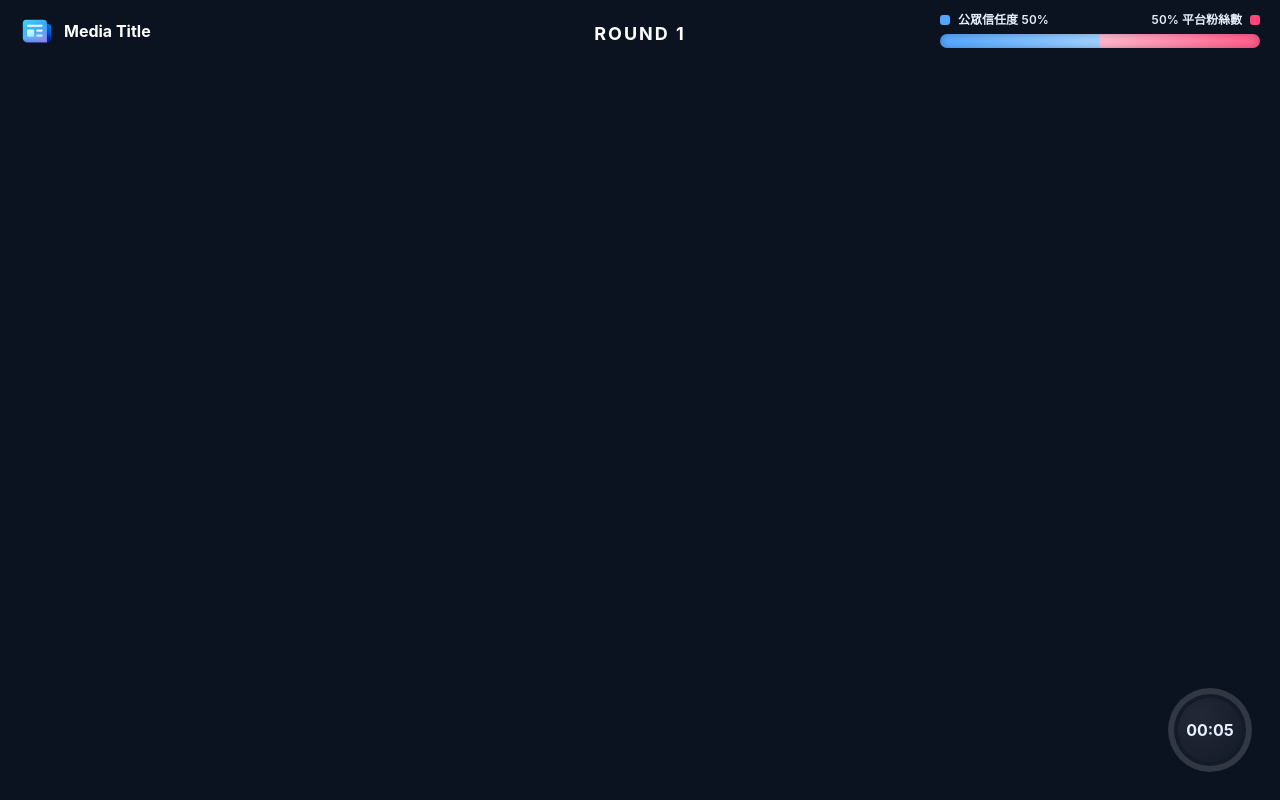
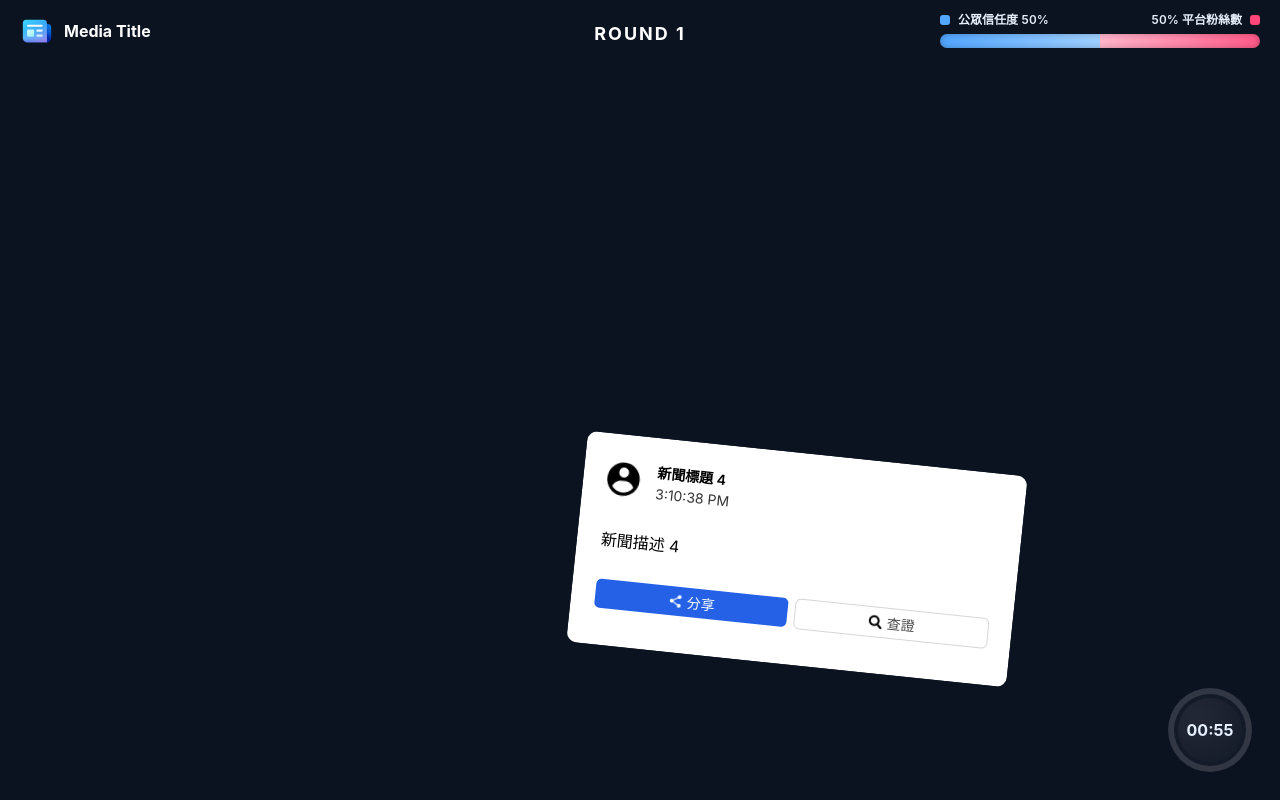
Before and after one commit to JiaXiang114462003/media-literacy-game, a React (Vite) app: page / in a window 1280 px wide. Built offline with nearby package versions, Linux system fonts and the light colour scheme.

Commit message:
feat:將卡片相關的邏輯、操作整合好

```diff
--- a/src/App.jsx
+++ b/src/App.jsx
@@ -14,7 +14,7 @@ function App() {
 				<GameScreen
 					round={round}
 					initialTrust={trust}
-					initialTime={10}
+					initialTime={60}
 					onTimeUp={(finalTrust) => {
 						// 存下遊戲結束時的 trust 值，確保 ResultScreen 顯示一致
 						setTrust(typeof finalTrust === 'number' ? finalTrust : trust);
--- a/src/components/Game/NewsCard.jsx
+++ b/src/components/Game/NewsCard.jsx
@@ -1,11 +1,11 @@
-import React, { useState } from "react";
-import user from "../../assets/user.png";
-import verify from "../../assets/verify.png";
-import close from "../../assets/close.png";
-import loading from "../../assets/loading.png";
-import share from "../../assets/share.png";
-import "../../styles/card.css";
-import { CARD_STATUS } from "../../data/newsDatabase";
+import React, { useState } from 'react';
+import user from '../../assets/user.png';
+import verify from '../../assets/verify.png';
+import close from '../../assets/close.png';
+import loading from '../../assets/loading.png';
+import share from '../../assets/share.png';
+import '../../styles/card.css';
+import { CARD_STATUS } from '../../data/newsDatabase';
 /**
  * 新聞卡片元件
  * 用於顯示漂浮的新聞卡片 (Feed item)
@@ -31,29 +31,29 @@ export default function NewsCard({
 			<div
 				className="news-card"
 				style={{
-          position: "absolute",
+					position: 'absolute',
 					top: `${top}px`,
 					left: `${left}px`,
-          width: "442px",
-          height: "212px",
-          padding: "20px",
-          display: "flex",
-          flexDirection: "column",
-          gap: "28px",
-          borderRadius: "10px",
+					width: '442px',
+					height: '212px',
+					padding: '20px',
+					display: 'flex',
+					flexDirection: 'column',
+					gap: '28px',
+					borderRadius: '10px',
 					border:
 						news.isVerified && news.isReal
-              ? "4px solid #23C25F"
+							? '4px solid #23C25F'
 							: news.isVerified && !news.isReal
-              ? "4px solid #D83232"
-              : "4px solid transparent",
+							? '4px solid #D83232'
+							: '4px solid transparent',
 					boxShadow:
 						news.status === CARD_STATUS.verifying
-              ? "0px 0px 20px 0px #FFD865"
-              : "none",
-          filter: news.status === CARD_STATUS.disabled ? "blur(1.5px)" : "none",
-          pointerEvents: news.status === CARD_STATUS.disabled ? "none" : "auto",
-          cursor: news.status === CARD_STATUS.disabled ? "default" : "pointer",
+							? '0px 0px 20px 0px #FFD865'
+							: 'none',
+					filter: news.status === CARD_STATUS.disabled ? 'blur(1.5px)' : 'none',
+					pointerEvents: news.status === CARD_STATUS.disabled ? 'none' : 'auto',
+					cursor: news.status === CARD_STATUS.disabled ? 'default' : 'pointer',
 					transform: `rotate(${rotation}deg)`,
 					zIndex: isHovered ? 1000 : 1,
 				}}
@@ -62,46 +62,47 @@ export default function NewsCard({
 			>
 				<div
 					style={{
-            display: "flex",
-            justifyContent: "space-between",
-            alignItems: "center",
+						display: 'flex',
+						justifyContent: 'space-between',
+						alignItems: 'center',
 					}}
 				>
 					<div
 						style={{
-              display: "flex",
-              gap: "16px",
-              justifyContent: "start",
-              alignItems: "center",
+							display: 'flex',
+							gap: '16px',
+							justifyContent: 'start',
+							alignItems: 'center',
 						}}
 					>
-            <div style={{ width: "33.33px", height: "33.33px" }}>
+						<div style={{ width: '33.33px', height: '33.33px' }}>
 							<img src={user} alt="user" />
 						</div>
 						<div
 							style={{
-                display: "flex",
-                flexDirection: "column",
+								display: 'flex',
+								flexDirection: 'column',
 							}}
 						>
 							<div
 								style={{
-                  fontSize: "14px",
-                  fontWeight: "400",
-                  lineHeight: "150%",
+									fontSize: '14px',
+									fontWeight: '600',
+									lineHeight: '150%',
+									color: '#000000',
 								}}
 							>
 								{news.title}
 							</div>
 							<div
 								style={{
-                  fontSize: "14px",
-                  fontWeight: "400",
-                  lineHeight: "150%",
-                  color: "#B0B0B0",
+									fontSize: '14px',
+									fontWeight: '400',
+									lineHeight: '150%',
+									color: '#333333',
 								}}
 							>
-                {new Date().toLocaleTimeString()}
+								{new Date(news.createdAt).toLocaleTimeString()}
 							</div>
 						</div>
 					</div>
@@ -110,55 +111,55 @@ export default function NewsCard({
 						<div
 							className="status-badge"
 							style={{
-                display: news.isVerified ? "block" : "none",
-                padding: "4px 16px",
-                borderRadius: "100px",
-                backgroundColor: news.isReal ? "#23C25F" : "#D83232",
-                color: "#fff",
-                fontSize: "14px",
-                fontWeight: "600",
-                lineHeight: "150%",
+								display: news.isVerified ? 'block' : 'none',
+								padding: '4px 16px',
+								borderRadius: '100px',
+								backgroundColor: news.isReal ? '#23C25F' : '#D83232',
+								color: '#fff',
+								fontSize: '14px',
+								fontWeight: '600',
+								lineHeight: '150%',
 							}}
 						>
-              {news.isReal ? "TRUE" : "FALSE"}
+							{news.isReal ? 'TRUE' : 'FALSE'}
 						</div>
 					</div>
 				</div>
 
-        <div style={{ fontSize: "16px", lineHeight: "150%" }}>
+				<div style={{ fontSize: '16px', lineHeight: '150%', color: '#000000' }}>
 					{news.description}
 				</div>
 
 				{!(news.isVerified && !news.isReal) && (
 					<div
 						style={{
-              display: "flex",
-              gap: "8px",
-              justifyContent: "center",
+							display: 'flex',
+							gap: '8px',
+							justifyContent: 'center',
 						}}
 					>
 						<div
 							className={`share-btn ${
 								news.status === CARD_STATUS.verifying ||
 								(news.isVerified && !news.isReal)
-                  ? "disabled"
-                  : ""
+									? 'disabled'
+									: ''
 							}`}
 							style={{
-                maxWidth: "197px",
-                paddingTop: "4px",
-                paddingBottom: "4px",
-                width: "100%",
+								maxWidth: '197px',
+								paddingTop: '4px',
+								paddingBottom: '4px',
+								width: '100%',
 
-                color: "#fff",
-                fontSize: "14px",
-                borderRadius: "5px",
-                lineHeight: "150%",
-                textAlign: "center",
-                display: "flex",
-                alignItems: "center",
-                justifyContent: "center",
-                gap: "4px",
+								color: '#fff',
+								fontSize: '14px',
+								borderRadius: '5px',
+								lineHeight: '150%',
+								textAlign: 'center',
+								display: 'flex',
+								alignItems: 'center',
+								justifyContent: 'center',
+								gap: '4px',
 							}}
 							onClick={() => {
 								if (
@@ -175,21 +176,21 @@ export default function NewsCard({
 						</div>
 						<div
 							className={`verify-btn ${
-                news.status === CARD_STATUS.verifying ? "disabled" : ""
+								news.status === CARD_STATUS.verifying ? 'disabled' : ''
 							}`}
 							style={{
-                maxWidth: "197px",
-                width: "100%",
-                paddingTop: "4px",
-                paddingBottom: "4px",
-                fontSize: "14px",
-                borderRadius: "5px",
-                lineHeight: "150%",
-                textAlign: "center",
-                display: "flex",
-                alignItems: "center",
-                justifyContent: "center",
-                gap: "4px",
+								maxWidth: '197px',
+								width: '100%',
+								paddingTop: '4px',
+								paddingBottom: '4px',
+								fontSize: '14px',
+								borderRadius: '5px',
+								lineHeight: '150%',
+								textAlign: 'center',
+								display: 'flex',
+								alignItems: 'center',
+								justifyContent: 'center',
+								gap: '4px',
 							}}
 							onClick={() => {
 								handleVerifyCard(news);
@@ -211,11 +212,12 @@ export default function NewsCard({
 									handleVerifyCard(news);
 								}}
 							>
-                {news.isVerified && (news.isReal ? "忽略" : "忽略")}
-                {news.status === CARD_STATUS.verifying && "查證中"}
-                {(news.status === CARD_STATUS.default ||
+								{news.isVerified ? '忽略' : null}
+								{news.status === CARD_STATUS.verifying && '查證中'}
+								{!news.isVerified &&
+									(news.status === CARD_STATUS.default ||
 										news.status === CARD_STATUS.disabled) &&
-                  "查證"}
+									'查證'}
 							</div>
 						</div>
 					</div>
@@ -225,64 +227,69 @@ export default function NewsCard({
 				<div
 					className="news-card-modal"
 					style={{
-            position: "absolute",
-
-            zIndex: 1000,
-            width: "100%",
-            height: "100%",
-            backgroundColor: "rgba(0, 0, 0, 0.9)",
+						position: 'fixed',
+						top: 0,
+						left: 0,
+						zIndex: 2000,
+						width: '100vw',
+						height: '100vh',
+						backgroundColor: 'rgba(0, 0, 0, 0.75)',
+						display: 'flex',
+						alignItems: 'center',
+						justifyContent: 'center',
 					}}
 				>
 					<div
 						style={{
-              display: "flex",
-              position: "absolute",
-              top: "50%",
-              left: "50%",
-              transform: "translate(-50%, -50%)",
-              flexDirection: "column",
-              width: "808px",
-              height: "370px",
+							display: 'flex',
+							flexDirection: 'column',
+							width: '808px',
+							maxWidth: '100%',
+							maxHeight: 'calc(100% - 80px)',
+							borderRadius: '16px',
+							overflow: 'hidden',
+							backgroundColor: '#fff',
 						}}
 					>
 						<div
 							style={{
-                paddingLeft: "16px",
-                paddingTop: "18.5px",
-                paddingBottom: "18.5px",
-                borderRadius: "16px 16px 0 0",
-                backgroundColor: "#F4F4F4",
-                fontSize: "16px",
-                fontWeight: "600",
-                lineHeight: "150%",
+								paddingLeft: '16px',
+								paddingTop: '18.5px',
+								paddingBottom: '18.5px',
+								borderRadius: '16px 16px 0 0',
+								backgroundColor: '#F4F4F4',
+								fontSize: '16px',
+								fontWeight: '600',
+								lineHeight: '150%',
+								color: '#000000',
 							}}
 						>
 							請選擇發佈標題
 						</div>
 						<div
 							style={{
-                display: "flex",
-                flexDirection: "column",
-                backgroundColor: "white",
-                alignItems: "center",
-                gap: "16px",
-                padding: "24px 16px",
+								display: 'flex',
+								flexDirection: 'column',
+								backgroundColor: 'white',
+								alignItems: 'center',
+								gap: '16px',
+								padding: '24px 16px',
 							}}
 						>
 							{news.titles.map((title, index) => (
 								<div
 									key={index}
 									className={`modal-btn ${
-                    selectedTitleIndex === index ? "selected" : ""
+										selectedTitleIndex === index ? 'selected' : ''
 									}`}
 									style={{
-                    width: "100%",
-                    padding: "15.5px 16px",
-                    borderRadius: "5px",
-                    cursor: "pointer",
-                    fontSize: "16px",
-                    fontWeight: "600",
-                    lineHeight: "150%",
+										width: '100%',
+										padding: '15.5px 16px',
+										borderRadius: '5px',
+										cursor: 'pointer',
+										fontSize: '16px',
+										fontWeight: '600',
+										lineHeight: '150%',
 									}}
 									onClick={() => {
 										setSelectedTitleIndex(index);
@@ -295,22 +302,22 @@ export default function NewsCard({
 						</div>
 						<div
 							style={{
-                display: "flex",
-                justifyContent: "center",
+								display: 'flex',
+								justifyContent: 'center',
 							}}
 						>
 							<div
 								className="cancel-btn"
 								style={{
-                  borderRadius: "0 0 16px 16px",
-                  backgroundColor: "#F4F4F4",
-                  width: "100%",
-                  textAlign: "center",
-                  padding: "20px 0",
-                  cursor: "pointer",
-                  fontSize: "18px",
-                  fontWeight: "600",
-                  lineHeight: "150%",
+									borderRadius: '0 0 16px 16px',
+									backgroundColor: '#F4F4F4',
+									width: '100%',
+									textAlign: 'center',
+									padding: '20px 0',
+									cursor: 'pointer',
+									fontSize: '18px',
+									fontWeight: '600',
+									lineHeight: '150%',
 								}}
 								onClick={() => {
 									setIsOpen(false);
--- a/src/components/Screens/GameScreen/GameScreen.jsx
+++ b/src/components/Screens/GameScreen/GameScreen.jsx
@@ -2,6 +2,8 @@ import React, { useEffect, useState } from 'react';
 import '../../Layout/Layout.css';
 import './GameScreen.css';
 import Layout from '../../Layout/Layout';
+import NewsCard from '../../Game/NewsCard';
+import { useCardsGame } from '../../../hooks/useCardsGame';
 
 /**
  * GameScreen
@@ -18,6 +20,8 @@ export default function GameScreen({
 }) {
 	const [trust, setTrust] = useState(initialTrust);
 	const [seconds, setSeconds] = useState(initialTime);
+
+	const { newsCards, handleVerifyCard, handleShareCard } = useCardsGame();
 
 	// 當前需求：紅色區域等於 100 - trust
 	const fans = Math.max(0, Math.min(100, 100 - trust));
@@ -63,8 +67,20 @@ export default function GameScreen({
 	return (
 		<div className="game-screen">
 			<Layout round={round} trust={trust} fans={fans} barStyle={barStyle}>
-				{/* 這裡插入 NewsCard（其他人會實作），暫留 placeholder */}
-				<div className="news-placeholder" />
+				{/* 新聞卡片容器：使用 hook 產生的 newsCards 動態渲染 */}
+				<div style={{ position: 'relative', width: '100%', height: '100%' }}>
+					{newsCards.map((news) => (
+						<NewsCard
+							key={news.id}
+							news={news}
+							top={news.top}
+							left={news.left}
+							rotation={news.rotation}
+							handleVerifyCard={handleVerifyCard}
+							handleShareCard={handleShareCard}
+						/>
+					))}
+				</div>
 			</Layout>
 
 			{/* 右下倒數圓形 */}
--- a/src/components/Screens/ResultScreen/ResultScreen.jsx
+++ b/src/components/Screens/ResultScreen/ResultScreen.jsx
@@ -32,7 +32,7 @@ export default function ResultScreen({
 					{/* 根據回合顯示：Round1 顯示階段完成文字；Round2+ 顯示稱號 */}
 					{(function renderSubtitle() {
 						if (round === 1) {
-							return <p className="result-sub">第一階段數據已擷取。</p>;
+							return <p className="result-sub">第一階段已完成</p>;
 						}
 						const diff = trust - fans; // 正值代表 trust 較高
 						let title = '雜訊煉金師';
--- a/src/hooks/useCardsGame.js
+++ b/src/hooks/useCardsGame.js
@@ -1,5 +1,5 @@
-import { useState, useEffect, useRef } from "react";
-import { NEWS_DATABASE, CARD_STATUS } from "../data/newsDatabase";
+import { useState, useEffect, useRef } from 'react';
+import { NEWS_DATABASE, CARD_STATUS } from '../data/newsDatabase';
 
 /**
  * 新聞卡片遊戲邏輯 Hook
@@ -62,15 +62,35 @@ export function useCardsGame(started = true) {
 		const timer = setInterval(() => {
 			const randomNews =
 				NEWS_DATABASE[Math.floor(Math.random() * NEWS_DATABASE.length)];
+
+			// 安全區域：topbar 高度約 80px，卡片高度 212px，倒計時器區域在右下
+			const topbarHeight = 80;
+			const cardHeight = 212;
+			const cardWidth = 442;
+			const countdownSize = 120;
+			const padding = 20;
+
+			const maxTop = Math.max(
+				topbarHeight,
+				window.innerHeight - cardHeight - countdownSize - padding
+			);
+			const minTop = topbarHeight + padding;
+			const maxLeft = Math.max(
+				0,
+				window.innerWidth - cardWidth - countdownSize - padding
+			);
+			const minLeft = padding;
+
 			const newCard = {
 				...randomNews,
 				status: verifyingCardRef.current
 					? CARD_STATUS.disabled
 					: CARD_STATUS.default,
-        id: Date.now() + Math.random(), // 唯一 ID
-        top: Math.random() * (window.innerHeight - 212),
-        left: Math.random() * (window.innerWidth - 442),
-        rotation: Math.random() * 30 - 15, // -15 到 15 度
+				id: Date.now() + Math.random(),
+				top: Math.random() * (maxTop - minTop) + minTop,
+				left: Math.random() * (maxLeft - minLeft) + minLeft,
+				rotation: Math.random() * 30 - 15,
+				createdAt: new Date(),
 			};
 			setNewsCards((prev) => [...prev, newCard]);
 		}, 3000);
```
Lines whose indentation alone changed are shown as unchanged.
